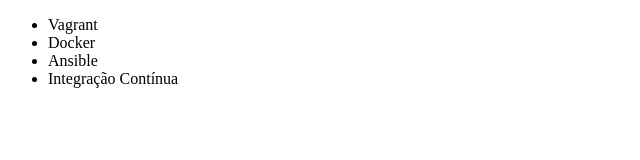
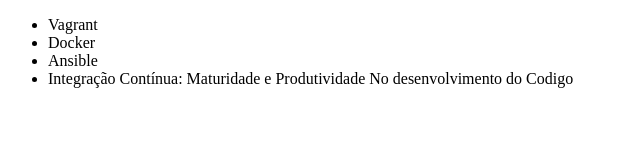
Before and after one commit to JPboane/alura-git-2, a plain HTML site: page index.html in a window 1280 px wide. Shown: the whole page, without its empty margins (0-640 px from the left). Drawn offline with Linux system fonts and the light colour scheme.

Commit message:
Renomeado o Curso de Integracao Continuo

```diff
--- a/index.html
+++ b/index.html
@@ -9,7 +9,7 @@
         <li>Vagrant</li>
         <li>Docker</li>
         <li>Ansible</li>
-        <li>Integração Contínua</li>
+        <li>Integração Contínua: Maturidade e Produtividade No desenvolvimento do Codigo</li>
     </ul>
 </body>
 </html>
```
